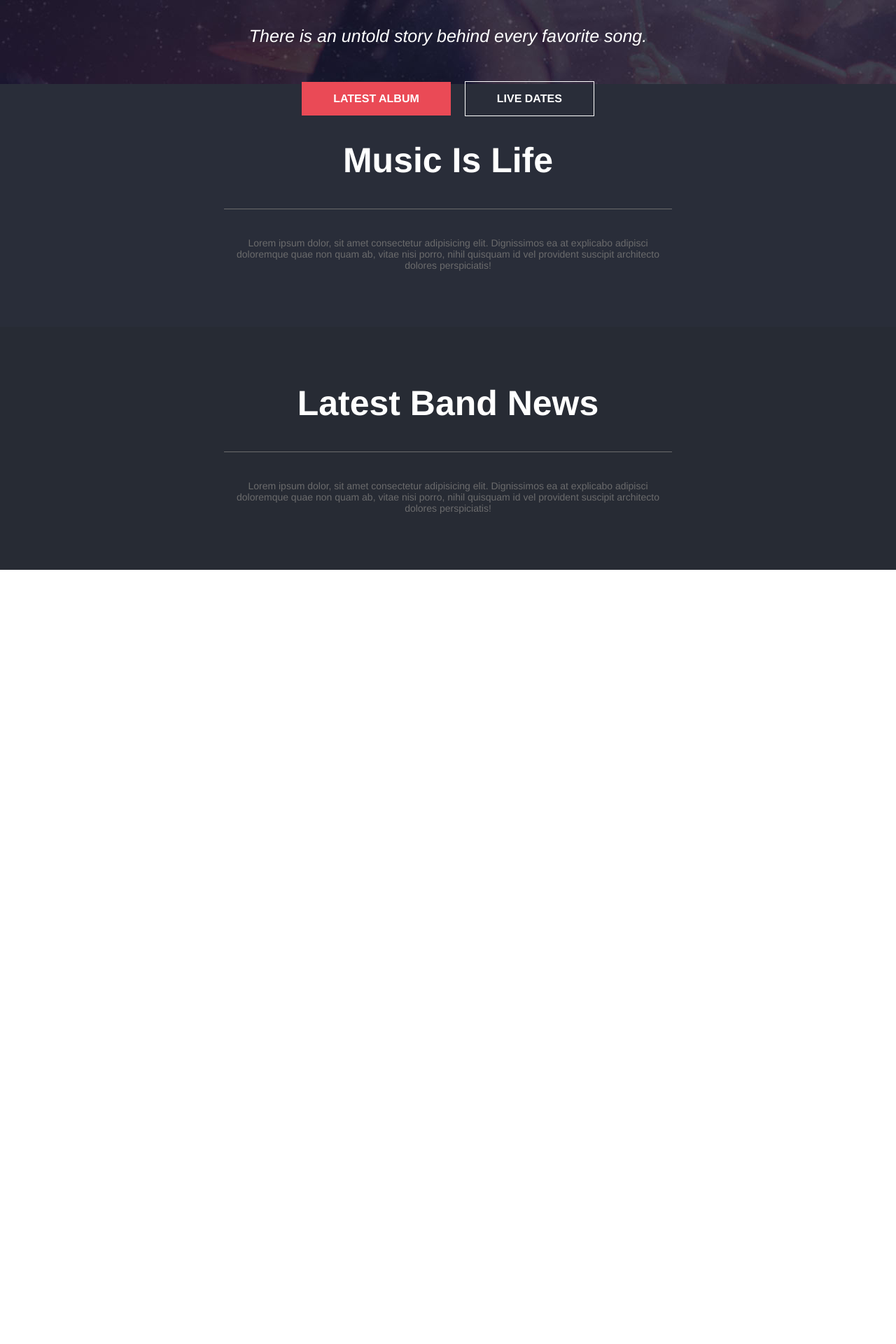
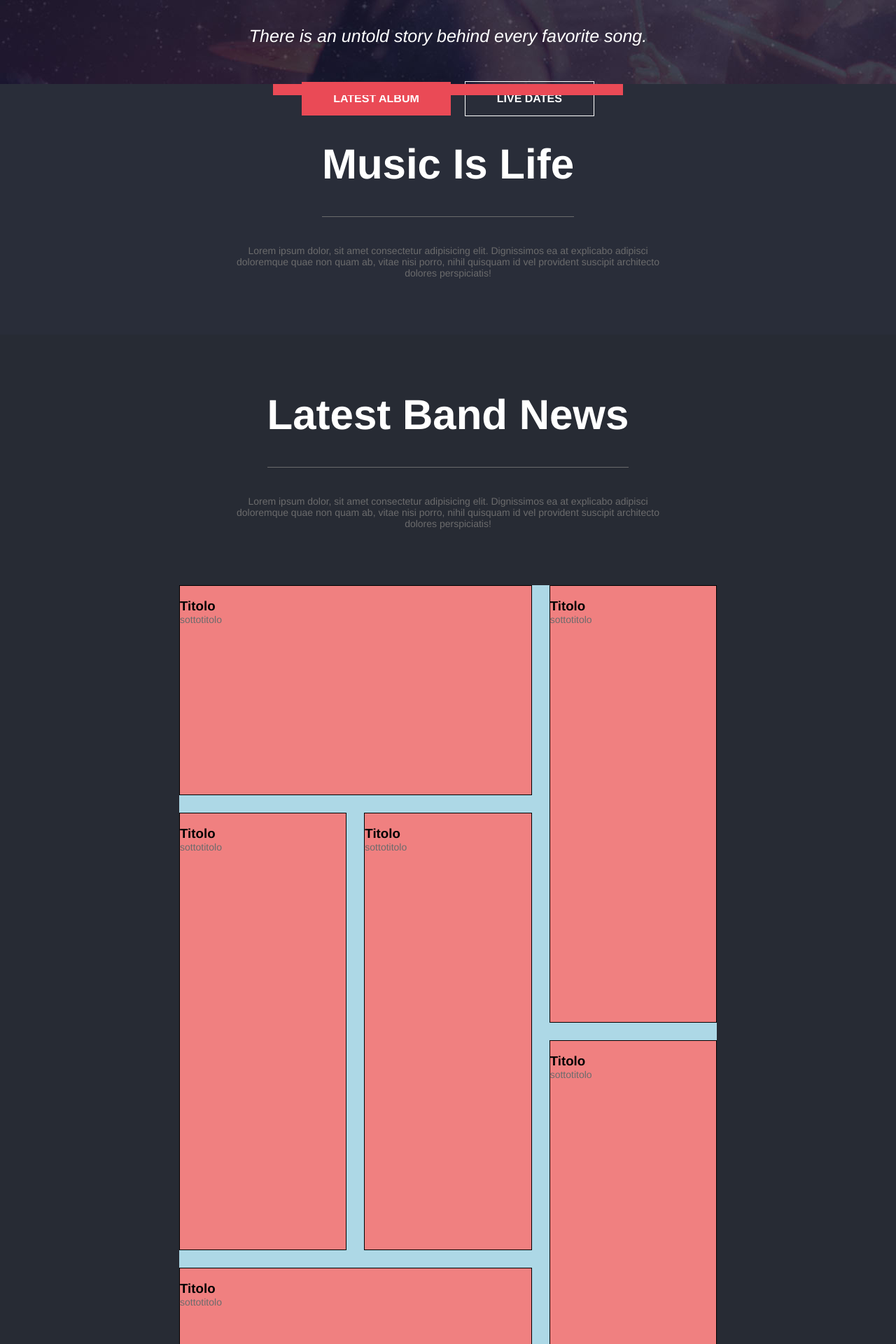
Before and after one commit to GiulianoPrimavera/proj-html-vuejs, a Vue app: page / in a window 1280 px wide. Shown: the part 680-2600 px from the top of the page at 70% size. Before the commit the page ends 1494 px from the top, so only its background shows below. Built offline with nearby package versions, Linux system fonts and the light colour scheme.

Commit message:
creates main layout for the news section using grid

```diff
--- a/src/components/Main.vue
+++ b/src/components/Main.vue
@@ -1,20 +1,95 @@
 <template>
   <div class="main">
     <div class="brake">
+      <!-- sezione di testo (si ripete 3 volte nel codice) -->
       <div class="main_text_section">
-        <h2>
-          Music Is Life
-        </h2>
-        <p class="small_text">Lorem ipsum dolor, sit amet consectetur adipisicing elit. Dignissimos ea at explicabo adipisci doloremque quae non quam ab, vitae nisi porro, nihil quisquam id vel provident suscipit architecto dolores perspiciatis!</p>
+        <!-- linea rossa -->
+        <div class="brake_red_line"></div>
+
+        <h2>Music Is Life</h2>
+        <p class="small_text">
+          Lorem ipsum dolor, sit amet consectetur adipisicing elit. Dignissimos
+          ea at explicabo adipisci doloremque quae non quam ab, vitae nisi
+          porro, nihil quisquam id vel provident suscipit architecto dolores
+          perspiciatis!
+        </p>
       </div>
     </div>
 
     <div class="news">
+      <!-- sezione titolo delle news -->
       <div class="main_text_section">
-        <h2>
-          Latest Band News
-        </h2>
-        <p class="small_text">Lorem ipsum dolor, sit amet consectetur adipisicing elit. Dignissimos ea at explicabo adipisci doloremque quae non quam ab, vitae nisi porro, nihil quisquam id vel provident suscipit architecto dolores perspiciatis!</p>
+        <h2>Latest Band News</h2>
+        <p class="small_text">
+          Lorem ipsum dolor, sit amet consectetur adipisicing elit. Dignissimos
+          ea at explicabo adipisci doloremque quae non quam ab, vitae nisi
+          porro, nihil quisquam id vel provident suscipit architecto dolores
+          perspiciatis!
+        </p>
+      </div>
+
+      <!-- contenitore delle news -->
+      <div class="news_container">
+        <div class="news_card card_1">
+          <div class="news_card_image_container">
+            <img src="" alt="" />
+          </div>
+
+          <div class="news_card_text_container">
+            <h3>Titolo</h3>
+            <p class="small_text">sottotitolo</p>
+          </div>
+        </div>
+        <div class="news_card card_2">
+          <div class="news_card_image_container">
+            <img src="" alt="" />
+          </div>
+
+          <div class="news_card_text_container">
+            <h3>Titolo</h3>
+            <p class="small_text">sottotitolo</p>
+          </div>
+        </div>
+        <div class="news_card card_3">
+          <div class="news_card_image_container">
+            <img src="" alt="" />
+          </div>
+
+          <div class="news_card_text_container">
+            <h3>Titolo</h3>
+            <p class="small_text">sottotitolo</p>
+          </div>
+        </div>
+        <div class="news_card card_4">
+          <div class="news_card_image_container">
+            <img src="" alt="" />
+          </div>
+
+          <div class="news_card_text_container">
+            <h3>Titolo</h3>
+            <p class="small_text">sottotitolo</p>
+          </div>
+        </div>
+        <div class="news_card card_5">
+          <div class="news_card_image_container">
+            <img src="" alt="" />
+          </div>
+
+          <div class="news_card_text_container">
+            <h3>Titolo</h3>
+            <p class="small_text">sottotitolo</p>
+          </div>
+        </div>
+        <div class="news_card card_6">
+          <div class="news_card_image_container">
+            <img src="" alt="" />
+          </div>
+
+          <div class="news_card_text_container">
+            <h3>Titolo</h3>
+            <p class="small_text">sottotitolo</p>
+          </div>
+        </div>
       </div>
     </div>
 
@@ -26,10 +101,9 @@
 
 <script>
 export default {
-name: "Main",
-}
+  name: "Main",
+};
 </script>
 
 <style>
-
 </style>
--- a/src/styles/main.scss
+++ b/src/styles/main.scss
@@ -1,22 +1,15 @@
-$mid_gray: #6b6b6c;
-$charade: #272b34;
-$charade_2: #292d39;
-$blue_zodiac: #0b2037;
+@import "variables.scss";
 
 .main{
-    h2{
-        font-size: 50px;
-        color: white;
-    }
-    .small_text{
-        font-size: 14px;
-        color: $mid_gray;
-    }
-
     .main_text_section{
+        // text-align: center;
+        display: flex;
+        flex-direction: column;
+        align-items: center;
         text-align: center;
         width: 50%;
         padding: 40px 0;
+        position: relative;
         h2{
             padding: 40px 0;
             border-bottom: 1px solid $mid_gray;
@@ -24,6 +17,13 @@ $blue_zodiac: #0b2037;
         p{
             padding: 40px 0;
         }
+    }
+    .brake_red_line{
+        position: absolute;
+        height: 16px;
+        background-color: $color_red;
+        width: 500px;
+        top: 0;
     }
     .brake{
         background-color: $charade_2;
@@ -34,6 +34,35 @@ $blue_zodiac: #0b2037;
     .news{
         background-color: $charade;
         display: flex;
-        justify-content: center;
+        flex-direction: column;
+        align-items: center;
+        padding-bottom: 200px;
+        .news_container{
+            width: 60%;
+            background-color: lightblue;
+            display: inline-grid;
+            grid-template-columns: repeat(3, 1fr);
+            grid-auto-rows: minmax(300px, auto);
+            grid-gap: 25px;
+            .news_card{
+                background-color: lightcoral;
+                border: 1px solid;
+                &.card_1, &.card_5{
+                    grid-column: 1/3;
+                }
+                &.card_2{
+                    grid-column: 3/4;
+                    grid-row: 1/3;
+                }
+                &.card_3, &.card_4{
+                    /* grid-column: 1/2; */
+                    grid-row: 2/4;
+                }
+                &.card_6{
+                    grid-column: 3/4;
+                    grid-row: 3/5;
+                }
+            }
+        }
     }
 }
```
